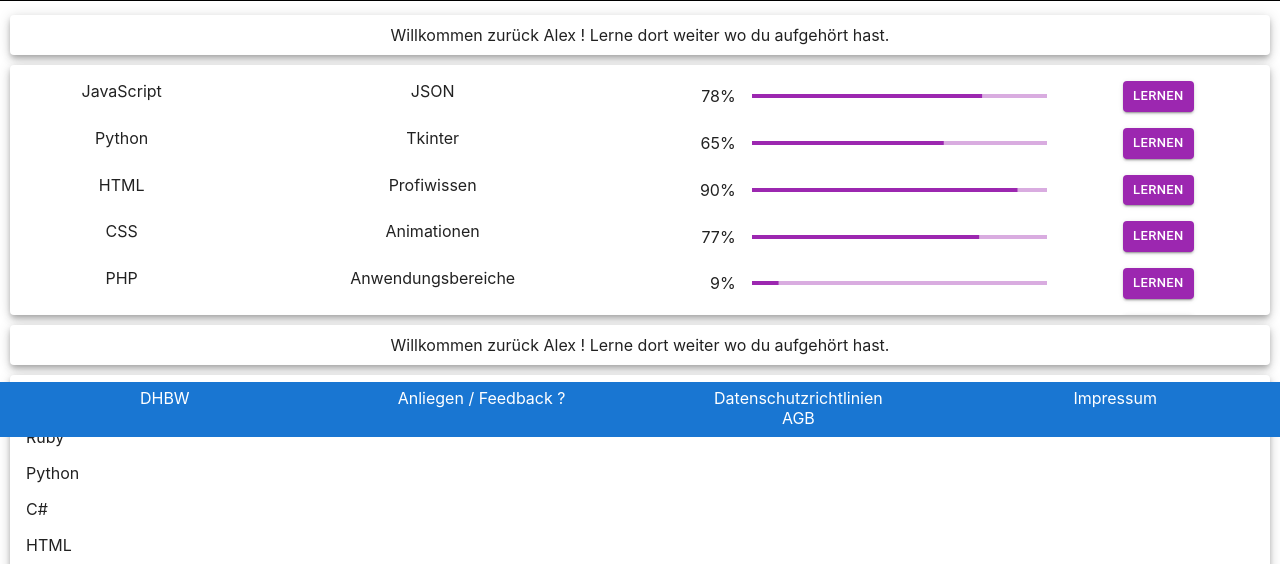
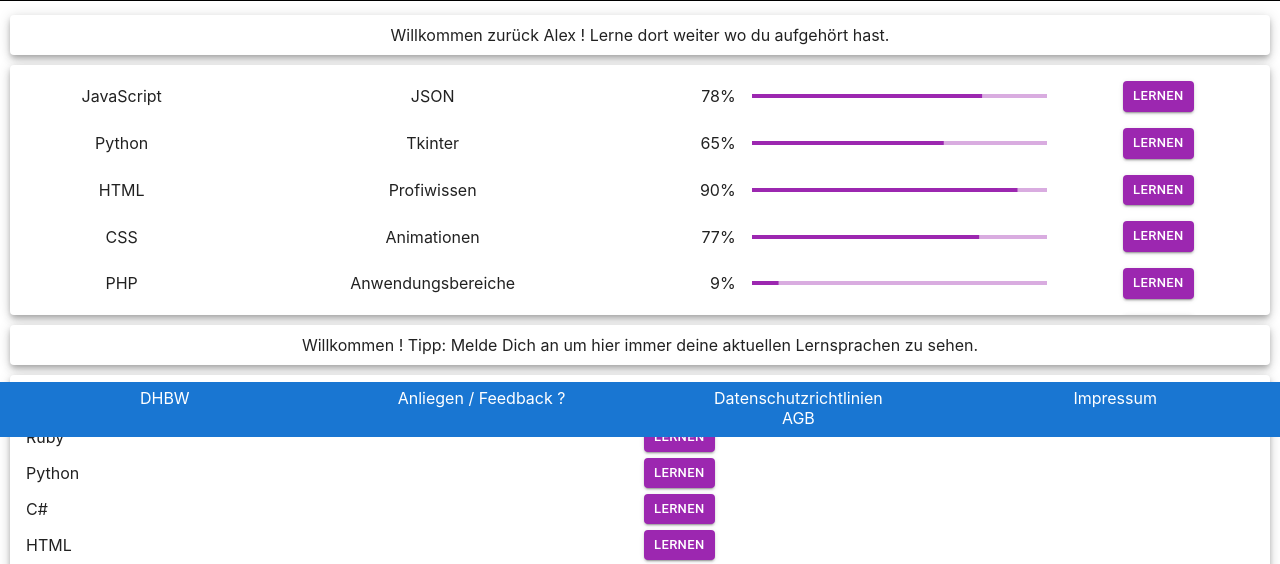
Before and after one commit to sakulklk/Lernmanagement, a Next.js app: page / in a window 1280 px wide. Shown: the part 363-927 px from the top of the page. Built offline with nearby package versions, Linux system fonts and the light colour scheme; grey boxes are pictures that could not be loaded.

Commit message:
2 files modified

```diff
--- a/components/home/LanguageWidget.js
+++ b/components/home/LanguageWidget.js
@@ -31,7 +31,7 @@ export default function LanguageWidget() {
           {currentLanguages.map((currentLanguage) => (
             <ListItem>
               <Box sx={{ flexGrow: 1 }}>
-                <Grid container spacing={2}>
+                <Grid container spacing={2} style={{ alignItems: 'center' }}>
                   <Grid item xs={2} style={{ textAlign: 'center' }}>
                     {currentLanguage.name}
                   </Grid>
--- a/components/home/Languages.js
+++ b/components/home/Languages.js
@@ -27,12 +27,23 @@ export default function Languages() {
         elevation={5}
         style={{ margin: '10px', padding: '10px', textAlign: 'center' }}
       >
-        Willkommen zurück Alex ! Lerne dort weiter wo du aufgehört hast.
+        Willkommen ! Tipp: Melde Dich an um hier immer deine aktuellen
+        Lernsprachen zu sehen.
       </Paper>
       <Paper elevation={5} style={{ margin: '10px' }}>
         <List style={{ maxHeight: '250px', overflowY: 'scroll' }}>
           {languages.map((language) => (
-            <ListItem>{language}</ListItem>
+            <Grid container spacing={1} style={{ alignItems: 'center' }}>
+              <Grid item xs>
+                <ListItem style={{ textAlign: 'center' }}>{language}</ListItem>
+              </Grid>
+              <Grid item xs>
+                <Button variant="contained" color="secondary" size="small">
+                  {' '}
+                  lernen{' '}
+                </Button>
+              </Grid>
+            </Grid>
           ))}
         </List>
       </Paper>
```
